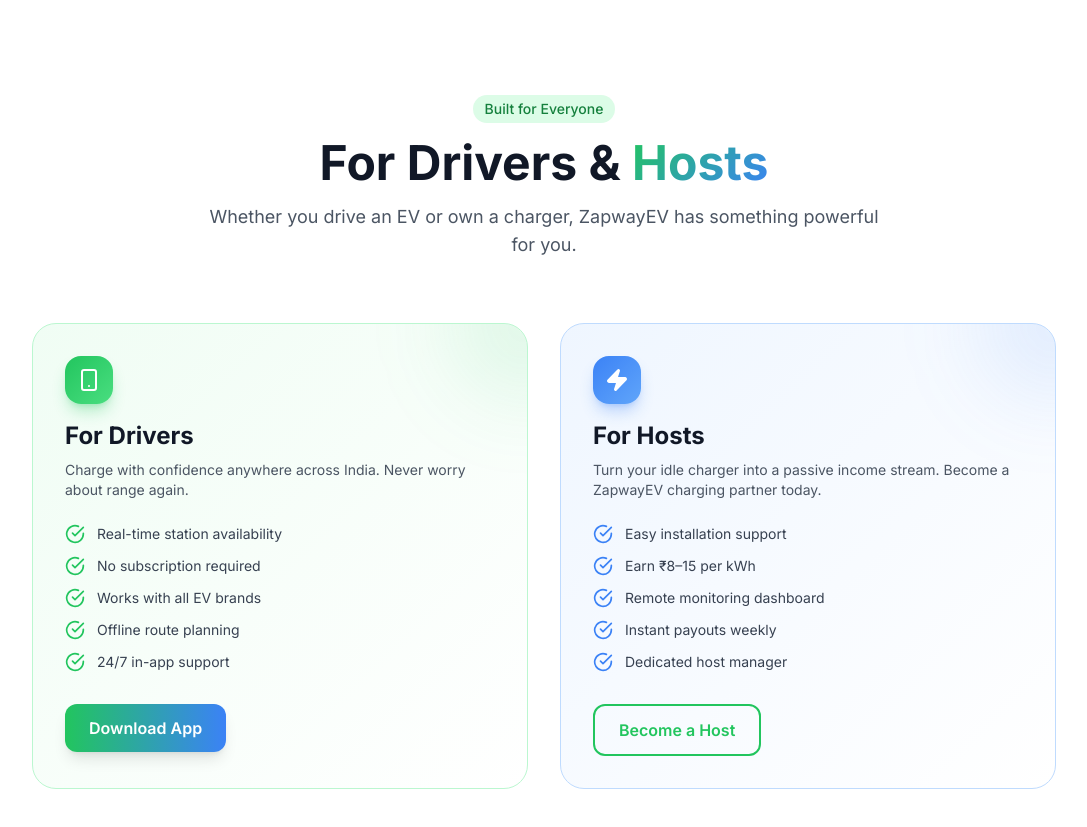
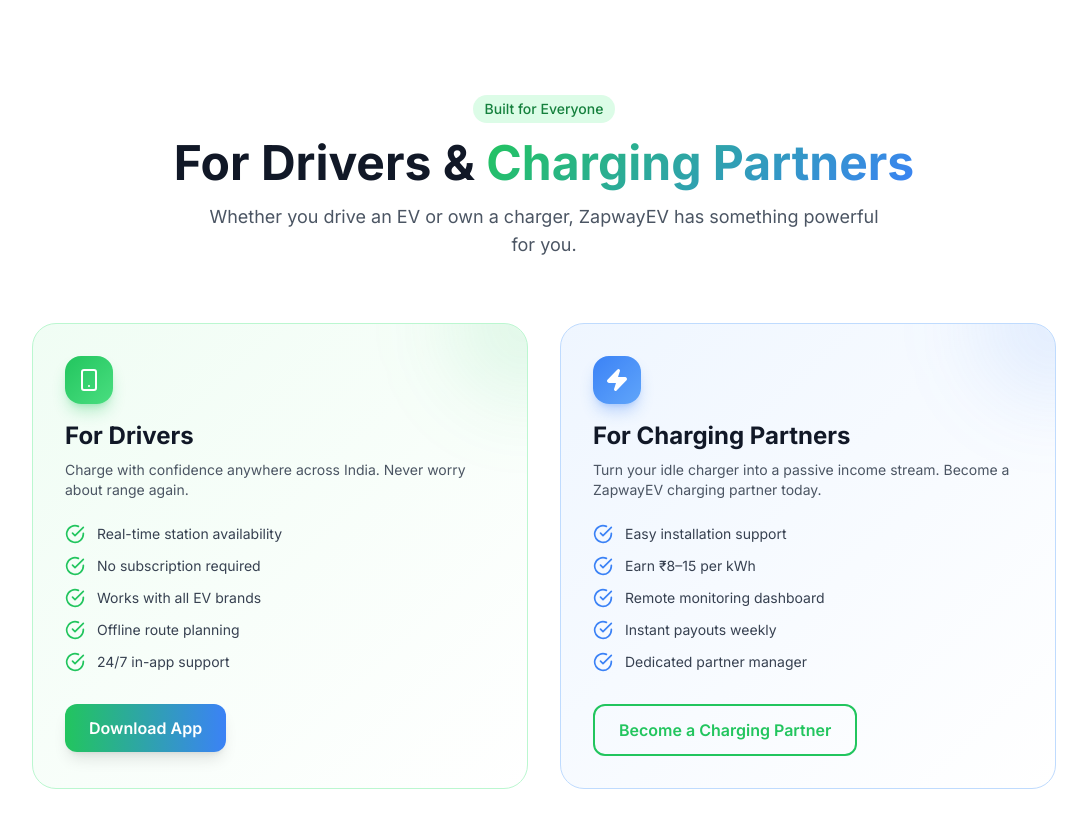
Before and after one commit to Shivachatechnologies/zapwayev, a Next.js app: page / in a window 1280 px wide. Shown: the part 2680-3507 px from the top of the page, without its empty margins (96-1183 px from the left). Built offline with nearby package versions, Linux system fonts and the light colour scheme.

Commit message:
fix: rename 'For Hosts' section to 'For Charging Partners'

```diff
--- a/components/sections/DriversVsHosts.tsx
+++ b/components/sections/DriversVsHosts.tsx
@@ -19,7 +19,7 @@ const hostBenefits = [
   "Earn ₹8–15 per kWh",
   "Remote monitoring dashboard",
   "Instant payouts weekly",
-  "Dedicated host manager",
+  "Dedicated partner manager",
 ];
 
 export function DriversVsHosts() {
@@ -29,7 +29,7 @@ export function DriversVsHosts() {
         <SectionHeading
           badge="Built for Everyone"
           title="For Drivers & "
-          highlight="Hosts"
+          highlight="Charging Partners"
           subtitle="Whether you drive an EV or own a charger, ZapwayEV has something powerful for you."
         />
 
@@ -78,7 +78,7 @@ export function DriversVsHosts() {
               <div className="w-12 h-12 rounded-2xl bg-gradient-to-br from-blue-500 to-blue-400 flex items-center justify-center mb-4 shadow-lg shadow-blue-500/30">
                 <Zap className="w-6 h-6 text-white" fill="white" />
               </div>
-              <h3 className="text-2xl font-bold text-gray-900 dark:text-white mb-2">For Hosts</h3>
+              <h3 className="text-2xl font-bold text-gray-900 dark:text-white mb-2">For Charging Partners</h3>
               <p className="text-gray-600 dark:text-gray-400 text-sm mb-6">
                 Turn your idle charger into a passive income stream. Become a ZapwayEV charging partner today.
               </p>
@@ -91,7 +91,7 @@ export function DriversVsHosts() {
                 ))}
               </ul>
               <Button variant="outline" size="md" href="/contact">
-                Become a Host
+                Become a Charging Partner
               </Button>
             </div>
           </motion.div>
```
